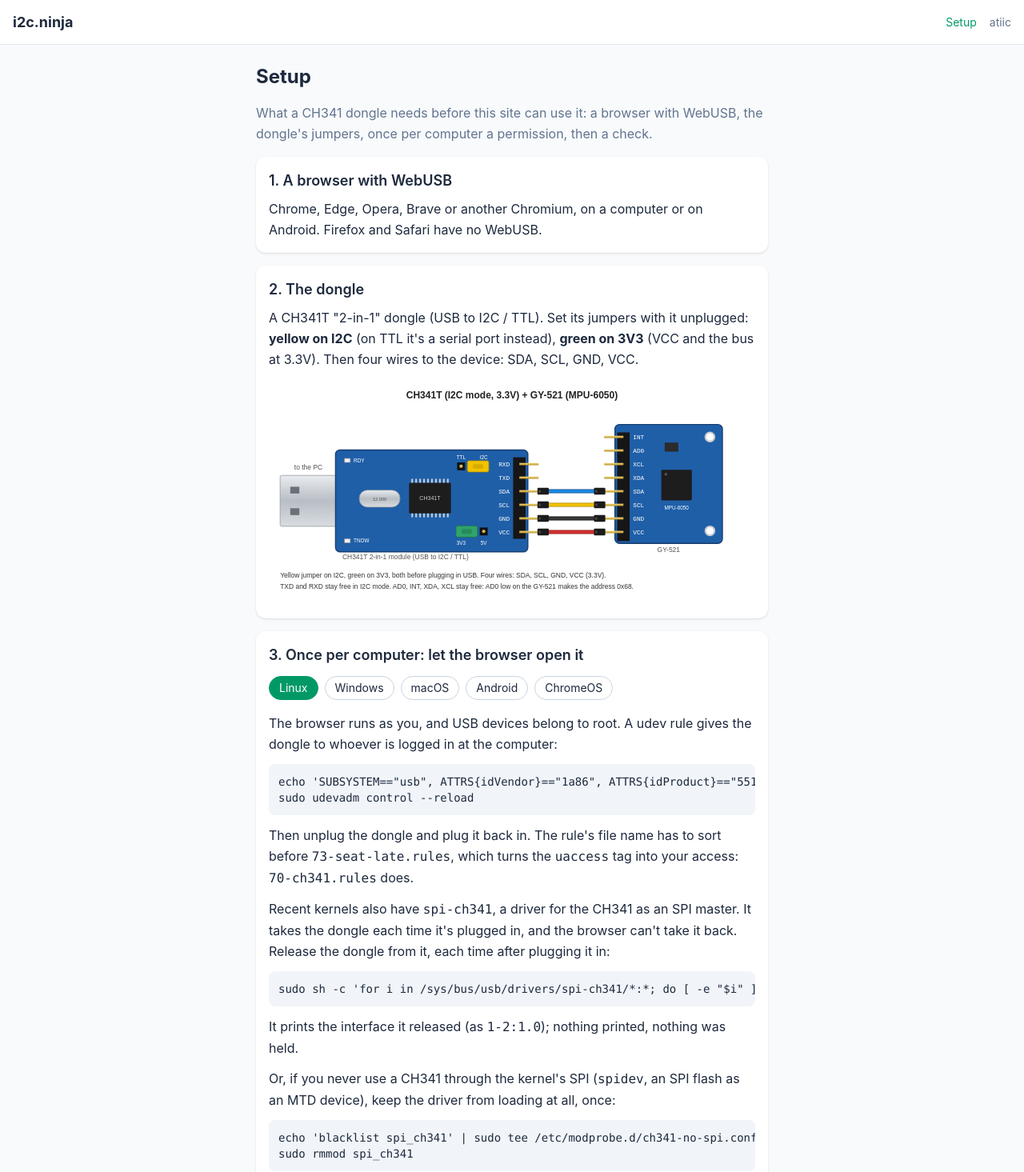
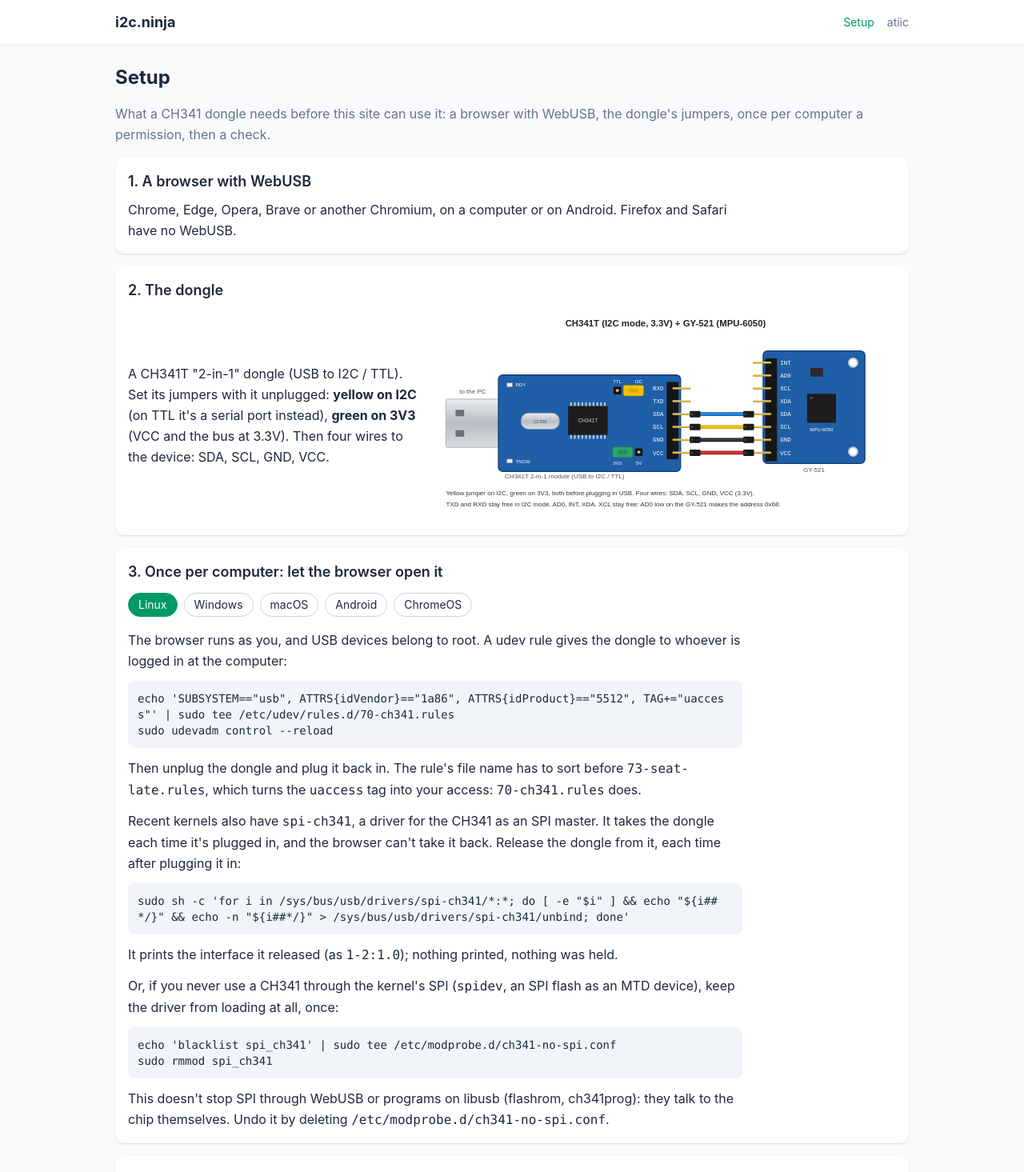
Before and after one commit to aguegu/i2c.ninja, a Vue app: page /setup in a window 1280 px wide. Shown: the top 1465 px of the page at 80% size. Built offline with nearby package versions, Linux system fonts and the light colour scheme.

Commit message:
1.0.3: wider on desktop; setup's commands wrap in their boxes
Co-Authored-By: Claude Opus 5.5 <noreply@anthropic.com>

```diff
--- a/package.json
+++ b/package.json
@@ -1,7 +1,7 @@
 {
   "name": "i2c.ninja",
   "private": true,
-  "version": "1.0.2",
+  "version": "1.0.3",
   "type": "module",
   "description": "I2C devices live in the browser: a CH341 over WebUSB, atiic's drivers, charts",
   "license": "MIT",
--- a/src/App.vue
+++ b/src/App.vue
@@ -4,7 +4,8 @@ const ATIIC = 'https://github.com/aguegu/atiic';
 
 <template>
   <div class="min-h-screen bg-slate-50 text-slate-800 dark:bg-slate-900 dark:text-slate-100">
-    <header class="flex h-14 items-center gap-4 border-b border-slate-200 bg-white px-4 dark:border-slate-700 dark:bg-slate-800">
+    <header class="border-b border-slate-200 bg-white dark:border-slate-700 dark:bg-slate-800">
+      <div class="mx-auto flex h-14 max-w-5xl items-center gap-4 px-4">
         <RouterLink
           to="/"
           class="text-lg font-bold"
@@ -24,6 +25,7 @@ const ATIIC = 'https://github.com/aguegu/atiic';
             class="hover:text-emerald-600"
           >atiic</a>
         </nav>
+      </div>
     </header>
     <RouterView />
   </div>
--- a/src/views/HomeView.vue
+++ b/src/views/HomeView.vue
@@ -3,7 +3,7 @@ const hasWebUsb = 'usb' in navigator;
 </script>
 
 <template>
-  <main class="mx-auto flex max-w-2xl flex-col gap-4 p-4">
+  <main class="mx-auto flex max-w-5xl flex-col gap-4 p-4">
     <p class="mt-2 leading-relaxed text-slate-500 dark:text-slate-400">
       I2C devices live in the browser: a CH341 USB-to-I2C dongle over WebUSB,
       the device drivers from atiic, their readings charted.
@@ -17,6 +17,7 @@ const hasWebUsb = 'usb' in navigator;
       another Chromium (Chrome on Android too, with an OTG cable).
     </p>
 
+    <div class="grid gap-4 md:grid-cols-2">
       <section class="rounded-xl bg-white p-4 shadow-sm dark:bg-slate-800">
         <h2 class="mb-2 text-lg font-semibold">
           Coming back
@@ -44,5 +45,6 @@ const hasWebUsb = 'usb' in navigator;
           Set it up
         </RouterLink>
       </section>
+    </div>
   </main>
 </template>
--- a/src/views/SetupView.vue
+++ b/src/views/SetupView.vue
@@ -31,11 +31,11 @@ const BLOCK_COMMANDS = `echo 'blacklist spi_ch341' | sudo tee /etc/modprobe.d/ch
 sudo rmmod spi_ch341`;
 
 const card = 'rounded-xl bg-white p-4 shadow-sm dark:bg-slate-800';
-const code = 'overflow-x-auto rounded-lg bg-slate-100 p-3 font-mono text-sm dark:bg-slate-900';
+const code = 'whitespace-pre-wrap break-all rounded-lg bg-slate-100 p-3 font-mono text-sm dark:bg-slate-900';
 </script>
 
 <template>
-  <main class="mx-auto flex max-w-2xl flex-col gap-4 p-4">
+  <main class="mx-auto flex max-w-5xl flex-col gap-4 p-4">
     <h1 class="mt-2 text-2xl font-bold">
       Setup
     </h1>
@@ -49,7 +49,7 @@ const code = 'overflow-x-auto rounded-lg bg-slate-100 p-3 font-mono text-sm dark
       <h2 class="mb-2 text-lg font-semibold">
         1. A browser with WebUSB
       </h2>
-      <p class="leading-relaxed">
+      <p class="max-w-3xl leading-relaxed">
         Chrome, Edge, Opera, Brave or another Chromium, on a computer or on
         Android. Firefox and Safari have no WebUSB.
       </p>
@@ -59,7 +59,8 @@ const code = 'overflow-x-auto rounded-lg bg-slate-100 p-3 font-mono text-sm dark
       <h2 class="mb-2 text-lg font-semibold">
         2. The dongle
       </h2>
-      <p class="mb-3 leading-relaxed">
+      <div class="flex flex-col gap-4 lg:flex-row lg:items-center">
+        <p class="leading-relaxed lg:w-2/5">
           A CH341T "2-in-1" dongle (USB to I2C / TTL). Set its jumpers with it
           unplugged: <b>yellow on I2C</b> (on TTL it's a serial port instead),
           <b>green on 3V3</b> (VCC and the bus at 3.3V). Then four wires to the
@@ -68,8 +69,9 @@ const code = 'overflow-x-auto rounded-lg bg-slate-100 p-3 font-mono text-sm dark
         <img
           src="/setup.svg"
           alt="A CH341T dongle, yellow jumper on I2C and green on 3V3, wired SDA, SCL, GND and VCC to a GY-521 (MPU-6050) board"
-        class="w-full rounded-lg bg-white"
+          class="w-full rounded-lg bg-white lg:w-3/5"
         >
+      </div>
     </section>
 
     <section :class="card">
@@ -104,7 +106,7 @@ const code = 'overflow-x-auto rounded-lg bg-slate-100 p-3 font-mono text-sm dark
 
       <div
         v-if="platform === 'linux'"
-        class="flex flex-col gap-3 leading-relaxed"
+        class="flex max-w-3xl flex-col gap-3 leading-relaxed"
       >
         <p>
           The browser runs as you, and USB devices belong to root. A udev rule
@@ -143,7 +145,7 @@ const code = 'overflow-x-auto rounded-lg bg-slate-100 p-3 font-mono text-sm dark
 
       <div
         v-else-if="platform === 'windows'"
-        class="flex flex-col gap-3 leading-relaxed"
+        class="flex max-w-3xl flex-col gap-3 leading-relaxed"
       >
         <p>
           Windows lets a browser open only devices on its WinUSB driver, and
@@ -167,7 +169,7 @@ const code = 'overflow-x-auto rounded-lg bg-slate-100 p-3 font-mono text-sm dark
 
       <div
         v-else-if="platform === 'macos'"
-        class="leading-relaxed"
+        class="max-w-3xl leading-relaxed"
       >
         <p>
           Nothing to do: macOS lets the browser open the dongle. If WCH's own
@@ -178,7 +180,7 @@ const code = 'overflow-x-auto rounded-lg bg-slate-100 p-3 font-mono text-sm dark
 
       <div
         v-else-if="platform === 'android'"
-        class="flex flex-col gap-3 leading-relaxed"
+        class="flex max-w-3xl flex-col gap-3 leading-relaxed"
       >
         <p>
           Chrome on the phone, the dongle on a USB OTG adapter or cable. Chrome
@@ -191,7 +193,7 @@ const code = 'overflow-x-auto rounded-lg bg-slate-100 p-3 font-mono text-sm dark
 
       <div
         v-else
-        class="leading-relaxed"
+        class="max-w-3xl leading-relaxed"
       >
         <p>
           Nothing to do: Chrome asks once whether this site may use the dongle.
@@ -203,7 +205,7 @@ const code = 'overflow-x-auto rounded-lg bg-slate-100 p-3 font-mono text-sm dark
       <h2 class="mb-3 text-lg font-semibold">
         4. Check
       </h2>
-      <p class="mb-3 leading-relaxed">
+      <p class="mb-3 max-w-3xl leading-relaxed">
         Pick the dongle in the browser's list: the site opens it and asks
         which I2C addresses answer.
       </p>
```
Also changed, not shown: 2 other files (tests, documents, lock files or other folders). Lines whose indentation alone changed are shown as unchanged.
